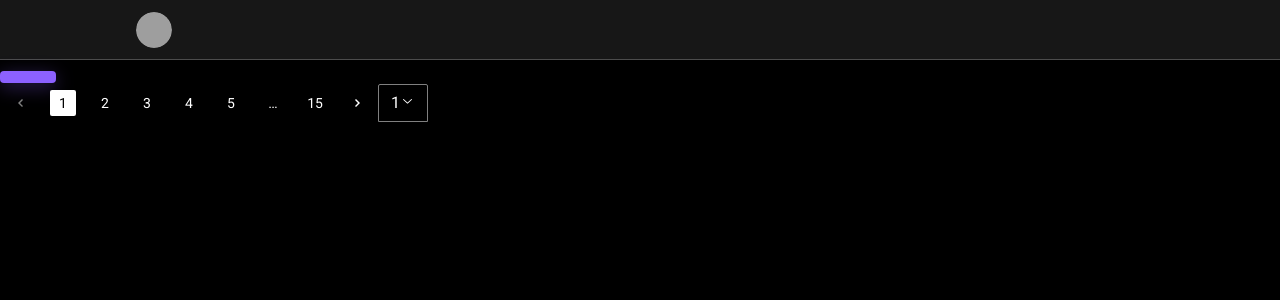
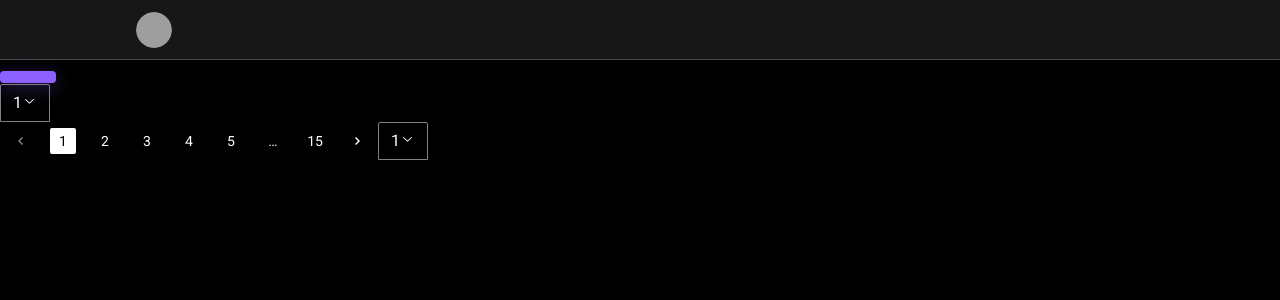
Before and after one commit to zaitsev-av/flash-learn-team, a React (Vite) app: page / in a window 1280 px wide. Shown: the top 300 px of the page. Built offline with nearby package versions, Linux system fonts and the light colour scheme; grey boxes are pictures that could not be loaded.

Commit message:
main protect test

```diff
--- a/src/App.tsx
+++ b/src/App.tsx
@@ -1,6 +1,6 @@
 import { useState } from 'react'
 
-import { AvatarDropdownMenu, Button, Header, Pagination } from '@/components'
+import { AvatarDropdownMenu, Button, CustomSelect, Header, Pagination } from '@/components'
 
 export const App = () => {
   const [page, setPage] = useState(1)
@@ -11,6 +11,7 @@ export const App = () => {
         <AvatarDropdownMenu />
       </Header>
       <Button />
+      <CustomSelect items={['1', '2']} />
       <Pagination
         currentPage={page}
         pageSize={2}
```
